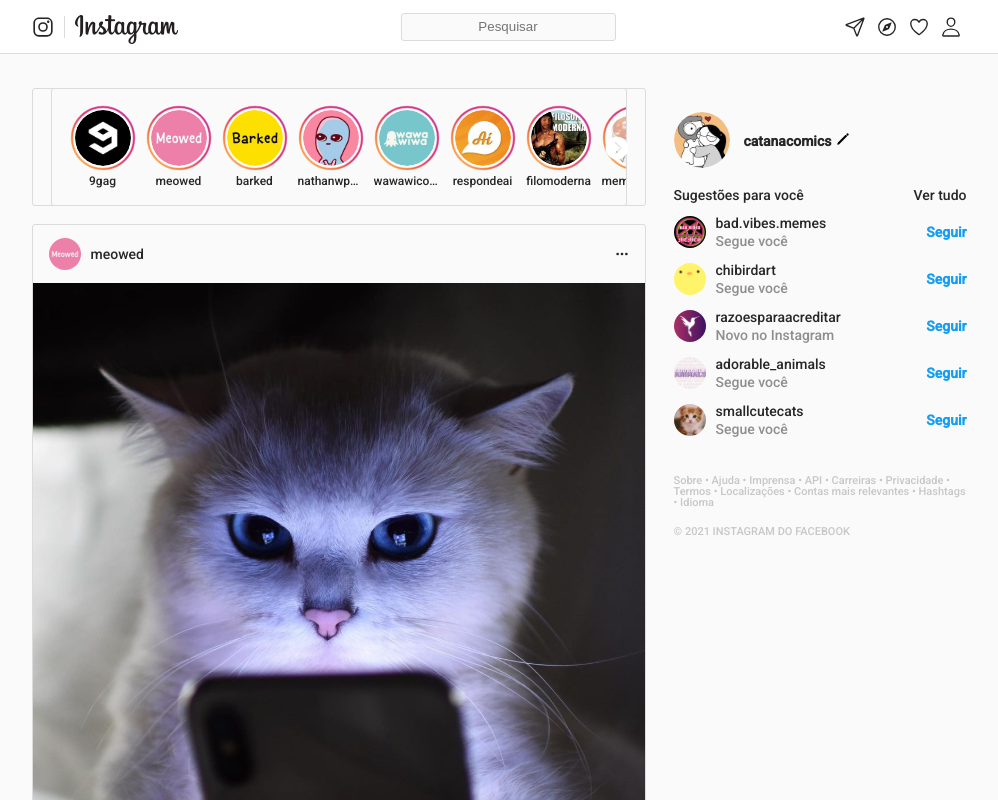
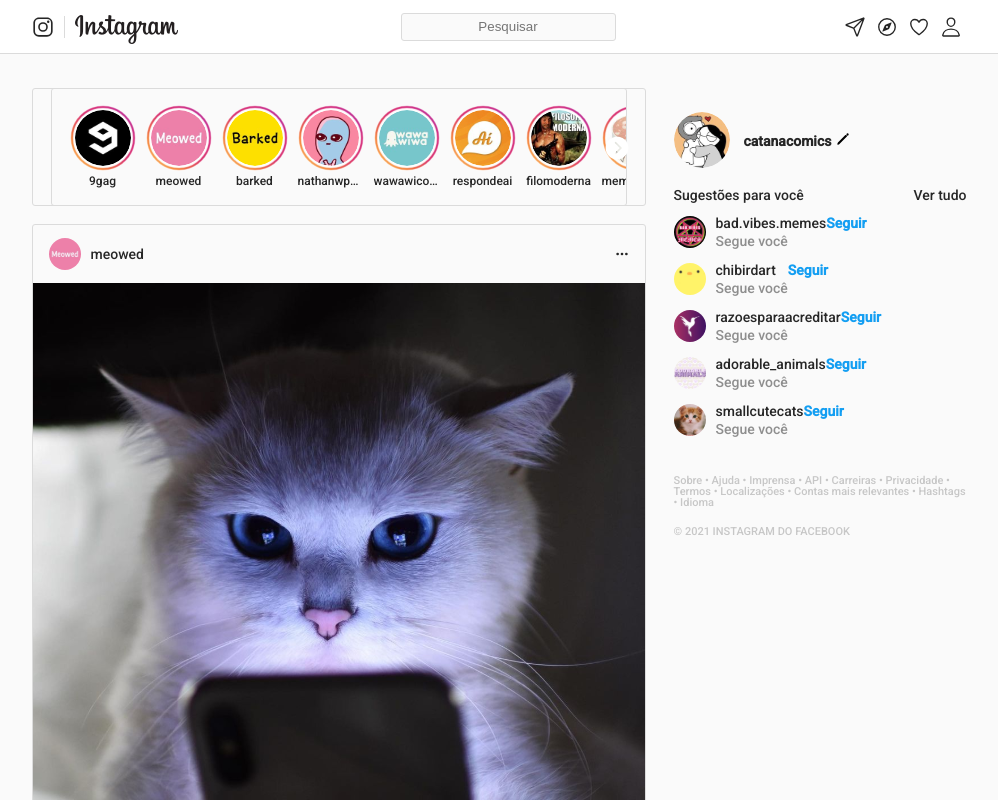
Before and after one commit to alexiaraujol/projeto8_InstagramReact, a JavaScript app in the folder projeto-instagram-react/: page / in a window 1280 px wide. Shown: the top 800 px of the page, without its empty margins (141-1139 px from the left). Built offline with nearby package versions, Linux system fonts and the light colour scheme.

Commit message:
Coloquei as partes repetidas rodando com o map

```diff
--- a/projeto-instagram-react/src/Story.js
+++ b/projeto-instagram-react/src/Story.js
@@ -1,4 +1,3 @@
-
 export default function Story() {
     const story = [
         { imagem: "assets/img/9gag.svg", usuario: "9gag" },
@@ -28,4 +27,4 @@ export default function Story() {
     )
 
 
-}
+  }
--- /dev/null
+++ b/projeto-instagram-react/src/Sugestao.js
@@ -0,0 +1,40 @@
+export default function Sugestao() {
+
+    const sugestoes = [
+        { nome: "bad.vibes.memes ", foto: "assets/img/bad.vibes.memes.svg" },
+        { nome: "chibirdart ", foto: "assets/img/chibirdart.svg" },
+        { nome: "razoesparaacreditar ", foto: "assets/img/razoesparaacreditar.svg" },
+        { nome: "adorable_animals ", foto: "assets/img/adorable_animals.svg" },
+        { nome: "smallcutecats ", foto: "assets/img/smallcutecats.svg" }
+    ]
+
+    return (
+
+            <div class="sugestoes">
+                {sugestoes.map( sugestoes => <Seguirusuario usuario ={sugestoes.nome} imagem={sugestoes.foto} />)}
+
+            </div>
+
+
+    )
+
+}
+
+
+function Seguirusuario(props){
+
+    return(
+        <div class="sugestao">
+            <div class="usuario">
+                    <img src={props.imagem} alt={props.usuario} />
+                    <div class="texto">
+                        <div class="nome">{props.usuario}</div>
+                        <div class="razao">Segue você</div>
+                    </div>
+                    <div class="seguir">Seguir</div>
+                </div>
+        </div>
+    )
+
+
+}
--- a/projeto-instagram-react/src/Suggestions.js
+++ b/projeto-instagram-react/src/Suggestions.js
@@ -1,71 +1,16 @@
-export default function Suggestions(){
+import Sugestao from "./Sugestao"
 
-    return(
+export default function Suggestions() {
+
+  return (
     <div class="sugestoes">
       <div class="titulo">
         Sugestões para você
         <div>Ver tudo</div>
       </div>
 
-        <div class="sugestao">
-          <div class="usuario">
-            <img src="assets/img/bad.vibes.memes.svg" alt="bad.vibes.memes.svg"/>
-            <div class="texto">
-              <div class="nome">bad.vibes.memes</div>
-              <div class="razao">Segue você</div>
-            </div>
-          </div>
+      <Sugestao />
 
-          <div class="seguir">Seguir</div>
-        </div>
-
-        <div class="sugestao">
-          <div class="usuario">
-            <img src="assets/img/chibirdart.svg" alt="chibirdart"/>
-            <div class="texto">
-              <div class="nome">chibirdart</div>
-              <div class="razao">Segue você</div>
-            </div>
-          </div>
-
-          <div class="seguir">Seguir</div>
-        </div>
-
-        <div class="sugestao">
-          <div class="usuario">
-            <img src="assets/img/razoesparaacreditar.svg" alt="razoesparaacreditar" />
-            <div class="texto">
-              <div class="nome">razoesparaacreditar</div>
-              <div class="razao">Novo no Instagram</div>
-            </div>
-          </div>
-
-          <div class="seguir">Seguir</div>
-        </div>
-
-        <div class="sugestao">
-          <div class="usuario">
-            <img src="assets/img/adorable_animals.svg" alt="adorable_animals"/>
-            <div class="texto">
-              <div class="nome">adorable_animals</div>
-              <div class="razao">Segue você</div>
-            </div>
-          </div>
-
-          <div class="seguir">Seguir</div>
-        </div>
-
-        <div class="sugestao">
-          <div class="usuario">
-            <img src="assets/img/smallcutecats.svg" alt="smallcutecats"/>
-            <div class="texto">
-              <div class="nome">smallcutecats</div>
-              <div class="razao">Segue você</div>
-            </div>
-          </div>
-
-          <div class="seguir">Seguir</div>
-        </div>
     </div>
   )
 
```
Also changed, not shown: projeto-instagram-react/src/Post.js (added, +68 -0 lines), projeto-instagram-react/src/Posts.js (line endings or trailing spaces), projeto-instagram-react/src/Stories.js (line endings or trailing spaces), 2 other files (tests, documents, lock files or other folders). Lines whose indentation alone changed are shown as unchanged.
